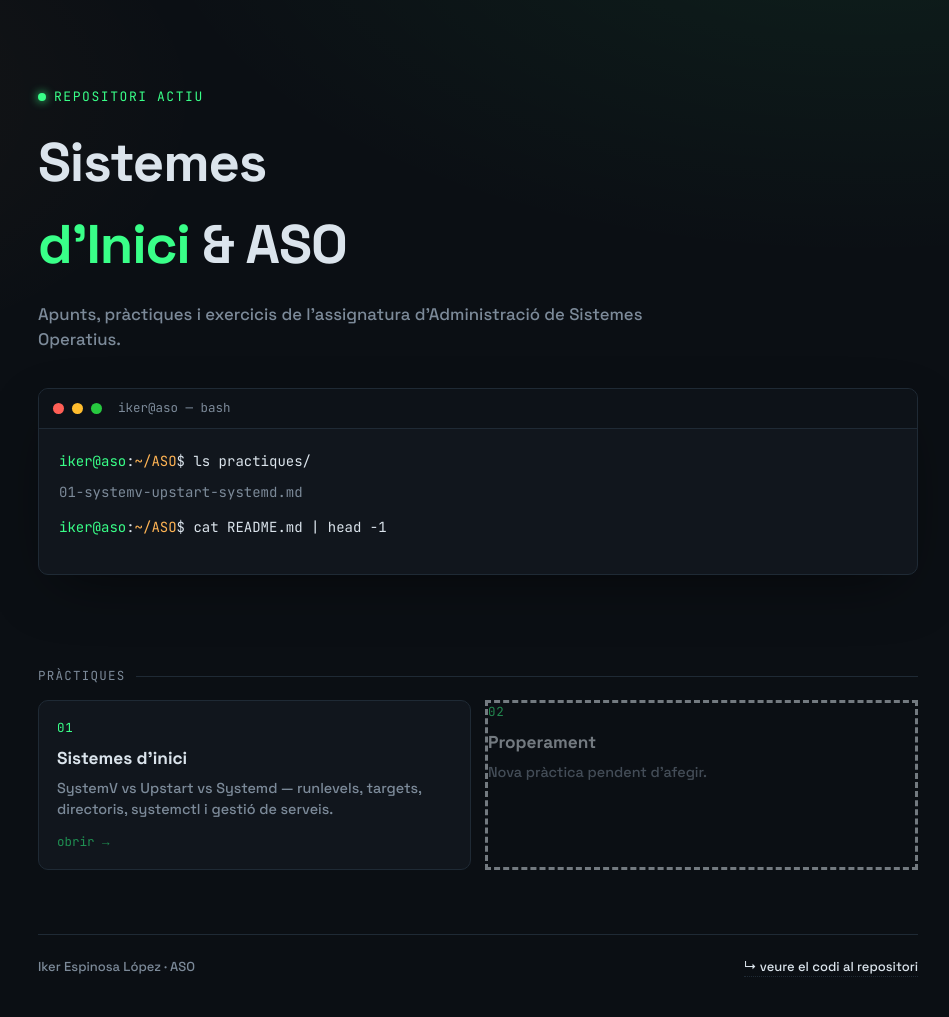
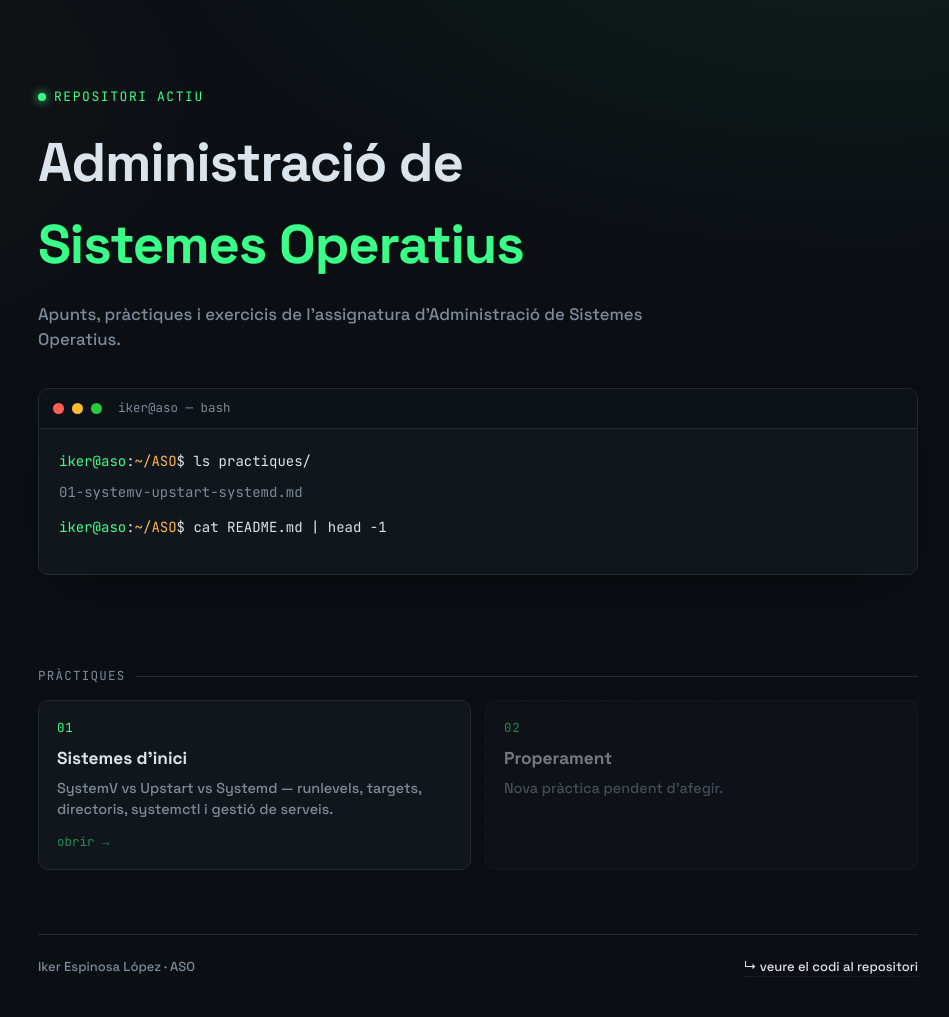
Before and after one commit to ikerespinosalopez/ASO, a Jekyll site: the page index.html, which Jekyll copies as it is, in a window 1280 px wide. Shown: the whole page, without its empty margins (162-1111 px from the left). Built offline with Jekyll 4.4.1, drawn with Linux system fonts in a browser that asks for light colours.

Commit message:
Corregeix el títol de la portada i el padding de la targeta pendent
El títol ara és el nom de l'assignatura (Sistemes d'inici és només un
tema), i .card ja no requeria ser una etiqueta <a> per tenir padding.

Co-Authored-By: Claude Sonnet 5 <noreply@anthropic.com>

```diff
--- a/assets/style.css
+++ b/assets/style.css
@@ -104,7 +104,7 @@ h1 span{color:var(--accent);}
 .cards{display:grid;grid-template-columns:1fr;gap:14px;}
 @media (min-width:640px){.cards{grid-template-columns:1fr 1fr;}}
 
-a.card{
+.card{
   display:block;
   background:var(--bg-panel);
   border:1px solid var(--border);
--- a/index.html
+++ b/index.html
@@ -24,7 +24,7 @@
 
     <header class="hero">
       <span class="kicker">repositori actiu</span>
-      <h1>Sistemes<br><span>d'Inici</span> &amp; ASO</h1>
+      <h1>Administració de<br><span>Sistemes Operatius</span></h1>
       <p class="subtitle">Apunts, pràctiques i exercicis de l'assignatura d'Administració de Sistemes Operatius.</p>
 
       <div class="terminal">
```
